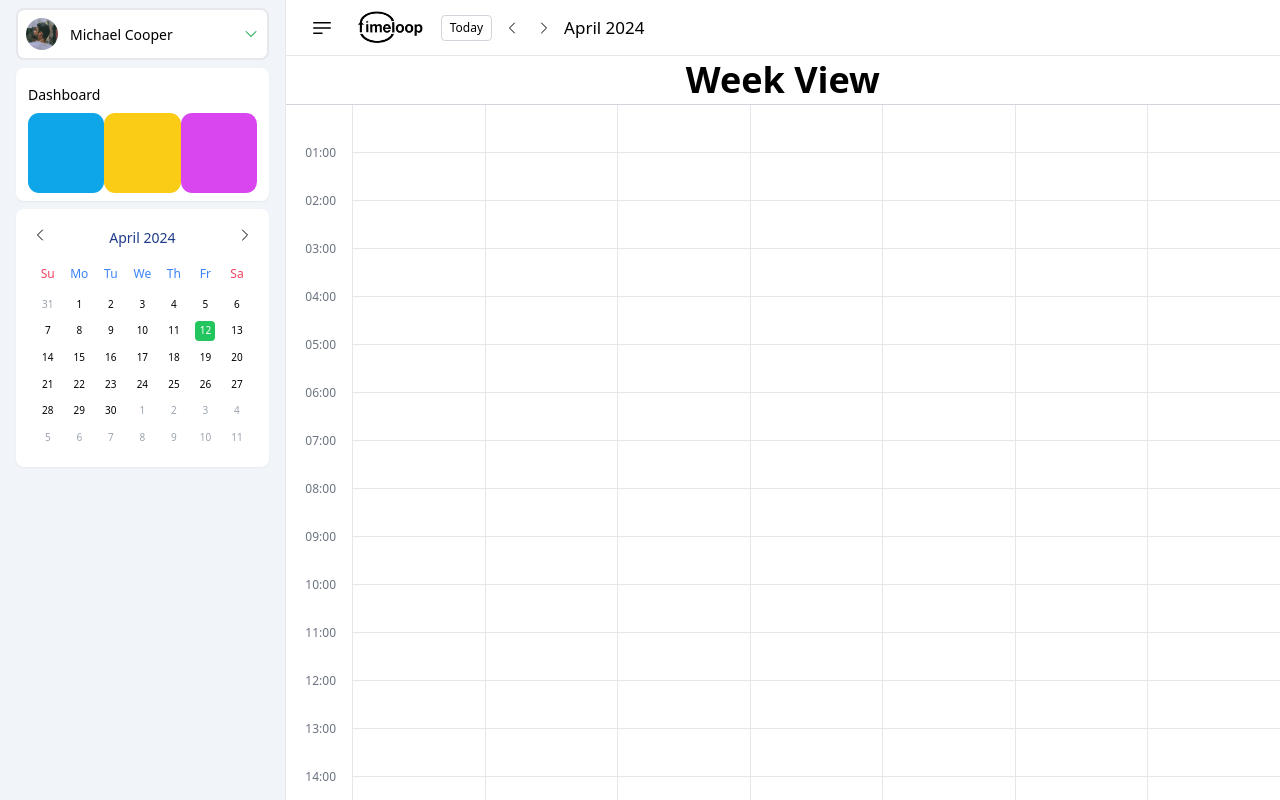
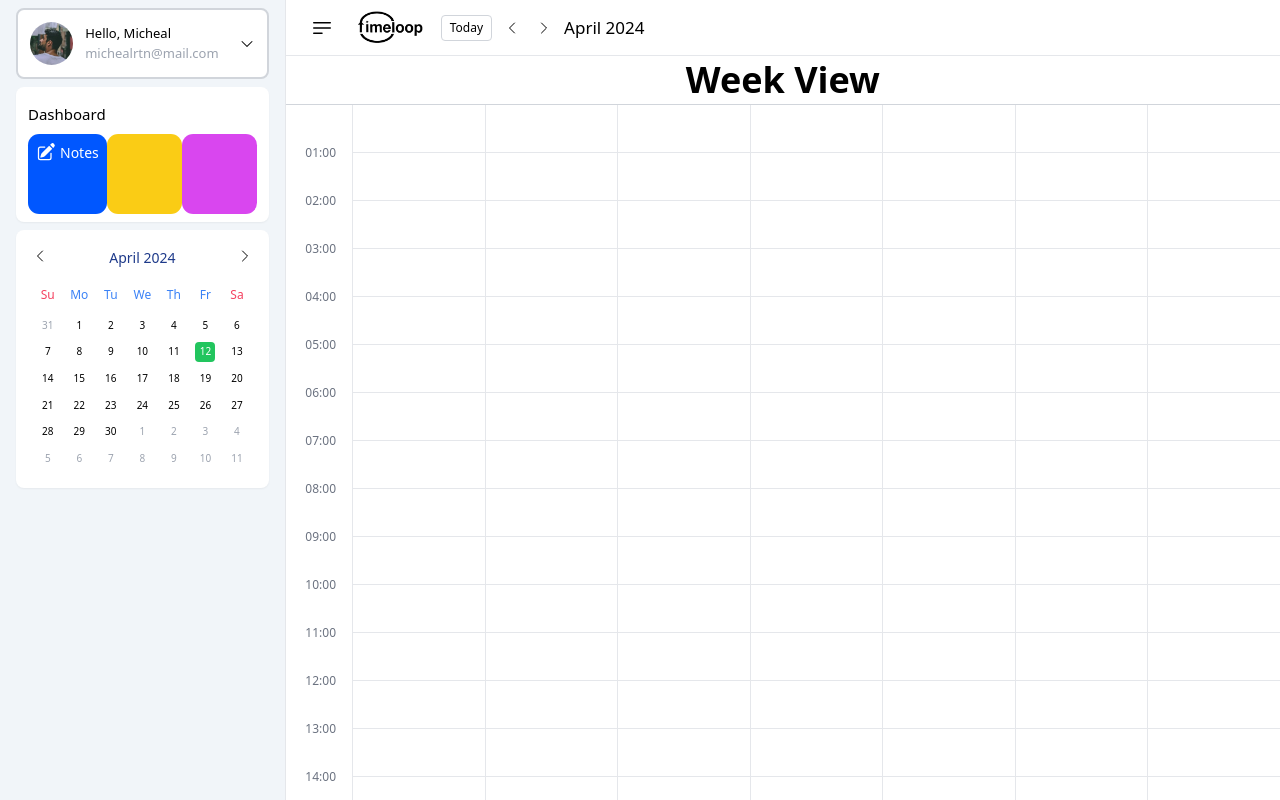
Before and after one commit to jpxoi/timeloop-frontend, a React (Vite) app: page /app in a window 1280 px wide. Built offline with nearby package versions, Linux system fonts and the light colour scheme.

Commit message:
Restyled the profile+ dropdown

```diff
--- a/src/Components/Atoms/Avatar.jsx
+++ b/src/Components/Atoms/Avatar.jsx
@@ -4,7 +4,7 @@ const Avatar = ({Img}) => {
 
   return (
     <div className="">
-      <img src={Img} alt="Random Profile Image" className={"w-[2rem] h-[2rem] rounded-full"} />
+      <img src={Img} alt="Random Profile Image" className={"w-[2.7rem] h-[2.7rem] rounded-full"} />
     </div>
   );
 };
--- /dev/null
+++ b/src/Components/Atoms/Dashboard.jsx
@@ -0,0 +1,23 @@
+import React from "react";
+import {PencilSquareIcon, StarIcon} from "@heroicons/react/24/solid"
+
+
+const Dashboard = () => {
+    return (
+        <div className="bg-white rounded-[0.5rem] px-3 py-2 mt-2 shadow-sm">
+            <div className="text-[15px] font-medium my-2">
+            Dashboard
+            </div>
+            <div class="flex justify-between">
+                <div class="flex items-cetner rounded-[0.7rem] bg-[#0057FF] p-2 text-white text-[14px] space-x-1 ">
+                    <PencilSquareIcon className="w-5 h-5 "/>
+                    <div>Notes</div>
+                </div>
+                <div class="rounded-[0.7rem] bg-yellow-400 h-20 w-[85px]"></div>
+                <div class="rounded-[0.7rem] bg-fuchsia-500 h-20 w-[85px]"></div>
+            </div>
+        </div>
+    );
+};
+
+export default Dashboard;
--- a/src/Components/Atoms/DropdownMenu.jsx
+++ b/src/Components/Atoms/DropdownMenu.jsx
@@ -1,5 +1,6 @@
 import React, { useState } from "react";
-import { ChevronDownIcon, ChevronUpIcon } from "@heroicons/react/24/solid";
+import { ChevronDownIcon, ChevronUpIcon} from "@heroicons/react/24/solid";
+import {ArrowRightEndOnRectangleIcon, Cog8ToothIcon, UserIcon } from "@heroicons/react/24/outline";
 import Avatar from "./Avatar";
 import AvatarImg from "/src/assets/images/RndProfilePic_2_.webp";
 
@@ -13,30 +14,47 @@ const DropdownMenu = () => {
   };
 
   return (
-    <div className="flex flex-col p-2 border-2 rounded-[0.5rem] bg-white">
+    <div className="flex flex-col p-3 border-2 border-gray-300 rounded-[0.5rem] bg-white">
 
-      <div className="flex items-center justify-between ">
-        <div className="flex items-center space-x-3">
+      <div className="flex items-center justify-between text-[13px] font-normal">
+        <div className="flex items-center space-x-3 font-[500]">
           <button onClick={toggleMenu}>
             <Avatar Img = {AvatarImg} />
           </button>
-          <button onClick={toggleMenu} className="font-[450] text-[14px]">
-            Michael Cooper
-          </button>
+          <div className="">
+            <button onClick={toggleMenu} className="flex flex-col justify-start">
+              <div className="">Hello, Micheal</div>
+              <div className="text-gray-400 font-light">michealrtn@mail.com</div>
+            </button>
+          </div>
         </div>
         <div>
           <button onClick={toggleMenu} className="flex items-center ">
-            {isOpen ? <ChevronUpIcon className="h-4 w-4 fill-red-500" /> : <ChevronDownIcon className="h-4 w-4 fill-green-600" />}
+            {isOpen ? <ChevronUpIcon className="h-4 w-4 font-[600]" /> : <ChevronDownIcon className="h-4 w-4 font-[600]" />}
           </button>
         </div>
       </div>
 
       {isOpen && (
-        <div className="rounded-b-lg overflow-hidden transition ease-in-out delay-150 duration-150">
-          <ul className="flex flex-col my-4 text-[14px]">
-            <li className="rounded-[0.5rem] py-2 px-4 hover:bg-gray-200">Option 1</li>
-            <li className="rounded-[0.5rem] py-2 px-4 hover:bg-gray-200">Option 2</li>
-            <li className="rounded-[0.5rem] py-2 px-4 hover:bg-gray-200">Option 3</li>
+        <div className="rounded-b-lg overflow-hidden ">
+          <ul className="flex flex-col mt-4 text-[14px] font-[400]">
+            <li className="flex rounded-[0.5rem] py-2 px-1 space-x-2">
+              <div className="">Micheal Cooper</div>
+            </li>
+            <li className="flex rounded-[0.5rem] py-2 px-2 hover:bg-gray-100 hover:text-blue-600 space-x-2">
+              <UserIcon className="w-5 h-5"/>
+              <div className="">Profile</div>
+            </li>
+            <li className="flex rounded-[0.5rem] py-2 px-2 hover:bg-gray-100 hover:text-blue-600 space-x-2">
+              <div><Cog8ToothIcon className="w-5 h-5"/></div>
+              <div className="">Settings</div>
+            </li>
+            <div className="border-b border-gray-300 w-full my-2" />
+            <li className="flex justify-between rounded-[0.5rem] py-2 px-2 hover:bg-gray-100  text-red-600 space-x-2 font-[500]">
+              <div className="">Log out</div>
+              <div><ArrowRightEndOnRectangleIcon className="w-5 h-5"/></div>
+
+            </li>
           </ul>
         </div>
       )}
--- a/src/Components/Atoms/EventCard.jsx
+++ b/src/Components/Atoms/EventCard.jsx
@@ -10,17 +10,17 @@ const EventCard = ({selectedDate, onClose}) => {
     <div className="fixed inset-0 flex justify-center items-center bg-black bg-opacity-20">
       <div className="flex flex-col bg-white rounded-lg p-4 w-96 shadow-sm">
         <div  className="flex space-x-2 justify-between items-center">
-          <div className="text-[17px] font-[390] text-gray-600">
+          <div className="text-[16px] font-[390] text-gray-600">
             Add schedule
           </div>
           <div>
             <button>
-              <div className="rounded-full px-2 bg-yellow-400 text-white">
+              <div className="rounded-full px-2 bg-yellow-400 text-white text-[15px]">
                 {`${hourNow}:00 - ${hourNext}:00`}
 
               </div>
             </button>
-            <button className="" onClick={onClose}>
+            <button className="imtes-center" onClick={onClose}>
              <XMarkIcon className="w-4 h-4 fill-red-500"/>
             </button>
           </div>
--- a/src/Components/Organisms/Sidebar.jsx
+++ b/src/Components/Organisms/Sidebar.jsx
@@ -8,6 +8,7 @@ import { MiniCalendar } from "../Molecules/MiniCalendar";
 import cn from "classnames";
 import DropdownMenu from "../Atoms/DropdownMenu";
 import EventCard from "../Atoms/EventCard";
+import Dashboard from "../Atoms/Dashboard";
 
 
 export default function Sidebar({ currentMonth, setCurrentMonth }) {
@@ -49,16 +50,8 @@ export default function Sidebar({ currentMonth, setCurrentMonth }) {
         <DropdownMenu/>
       </div>
 
-      <div className="bg-white rounded-[0.5rem] px-3 py-2 mt-2 shadow-sm">
-          <div className="text-[14px] font-[450] my-2">
-            Dashboard
-          </div>
-          <div class="flex justify-between bg-">
-            <div class="rounded-[0.7rem] bg-sky-500 h-20 w-[85px]"></div>
-            <div class="rounded-[0.7rem] bg-yellow-400 h-20 w-[85px]"></div>
-            <div class="rounded-[0.7rem] bg-fuchsia-500 h-20 w-[85px]"></div>
-          </div>
-
+      <div>
+        <Dashboard/>
       </div>
 
       <div className="mt-2 bg-white rounded-[0.5rem] p-4 shadow-sm">
@@ -130,6 +123,8 @@ export default function Sidebar({ currentMonth, setCurrentMonth }) {
           })}
         </div>
 
+
+
       </div>
 
       {showCard && <EventCard selectedDate={dateClick} onClose={handleEventClose} />}
```
